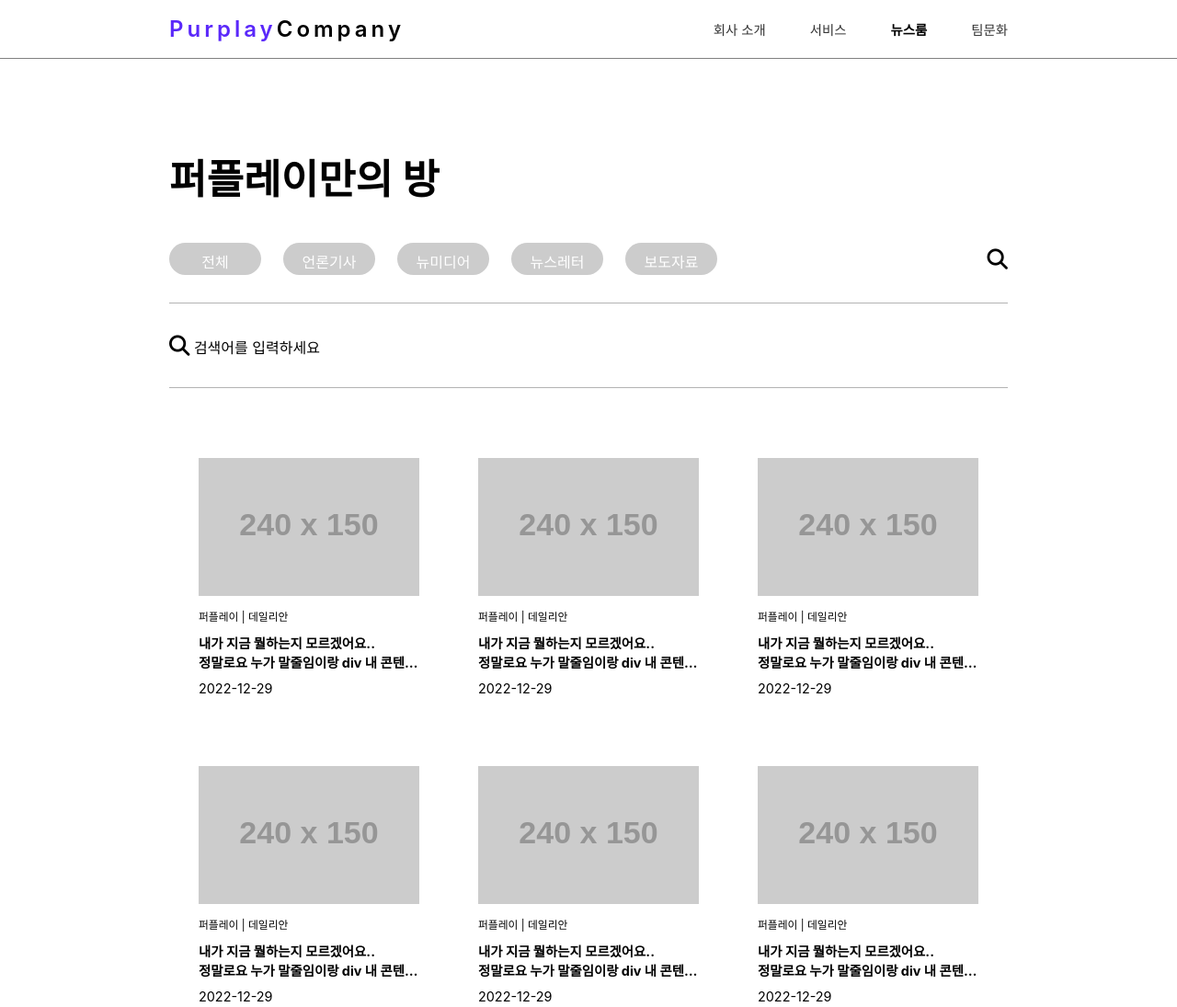
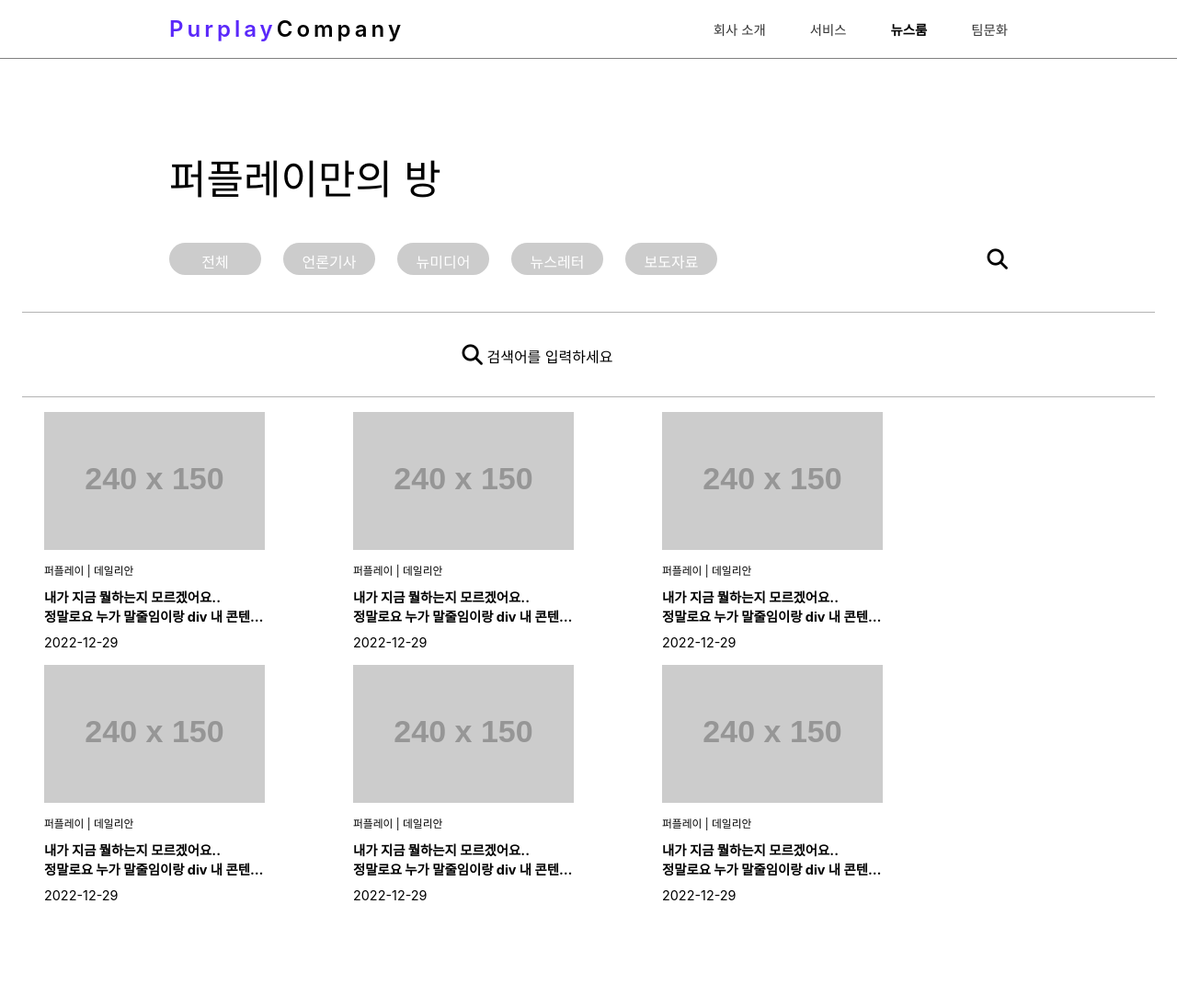
Before and after one commit to flyjbk/jbk, a plain HTML site: page docs/newsroom.html in a window 1280 px wide. Shown: the top 1095 px of the page at 92% size. Drawn offline with Linux system fonts and the light colour scheme; placeholder pictures from the web are drawn by us.

Commit message:
뭔지 모르지만.. 왜 수정된거지?

```diff
--- a/assets/scss/components/_search-area.scss
+++ b/assets/scss/components/_search-area.scss
@@ -1,12 +1,14 @@
 .search-area {
   align-items: center;
-  padding: 0 $m-padding;
   margin: 0 auto;
-  max-width: $sizes-maxContent;
   height: 100%;
+  padding: 0;
 
   .search-word {
     font-size: $fontSizes-heading2;
+    max-width: $sizes-maxContent;
+    padding: 0 $m-padding;
+    margin: 0 auto;
   }
 }
 
@@ -15,9 +17,10 @@
   color: $color-gray5;
   display: flex;
   justify-content: space-between;
-  margin-top: 40px;
-  margin-bottom: 30px;
   width: 100%;
+  max-width: $sizes-maxContent;
+  padding: 0 $m-padding;
+  margin: 40px auto;
 
   .search-category-detail {
     display: flex;
@@ -51,7 +54,7 @@
 .search-input {
   width: 100%;
   height: 100%;
-  margin: 0 auto;
+  text-align: center;
   padding-top: 2rem;
   padding-bottom: 2rem;
   align-items: center;
@@ -68,8 +71,10 @@
 .search-group {
   display: flex;
   font-size: $fontSizes-body3;
-  justify-content: space-around;
-  margin-top: 60px;
+  justify-content: space-between;
+  margin: 60 auto;
+  max-width: $sizes-maxContent;
+  padding: 0 $m-padding;
 
   .view-list {
     display: inline-block;
--- a/docs/newsroom.html
+++ b/docs/newsroom.html
@@ -43,7 +43,7 @@
         <div class="content-area">
             <!-- 검색영역 -->
             <div class="search-area">
-                <h2 class="search-word">퍼플레이만의 방</h2>
+                <div class="search-word">퍼플레이만의 방</div>
                 <div class="search-category">
                     <div class="search-category-detail">
                         <a href="#" class="search-category-link">전체</a>
```
Also changed, not shown: assets/css/style.css, assets/css/styles.css.
